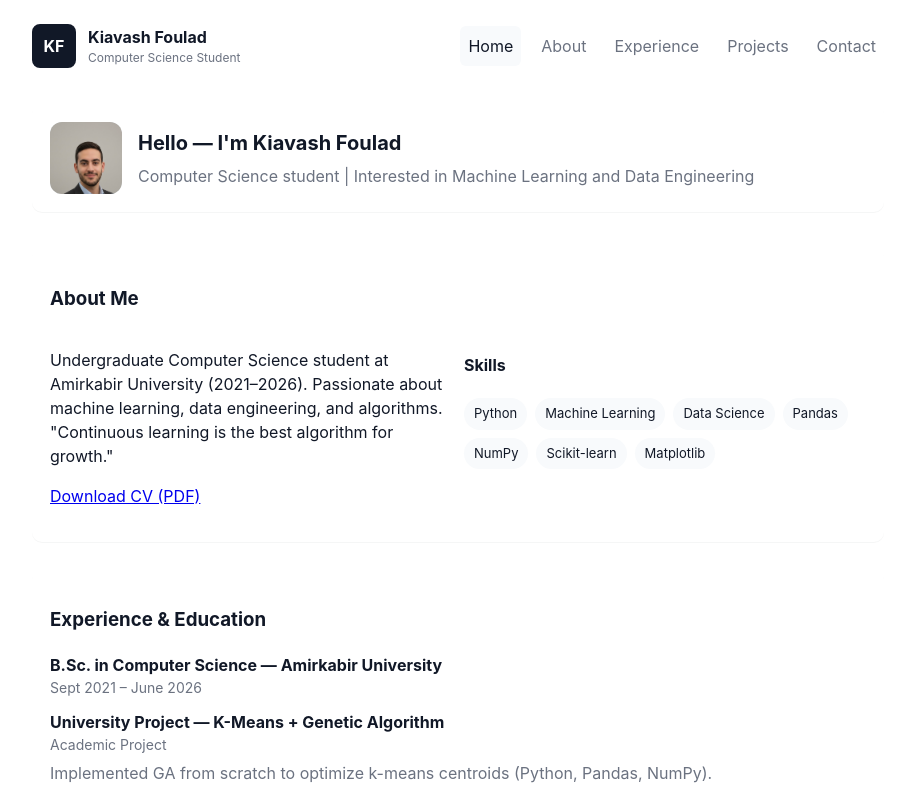
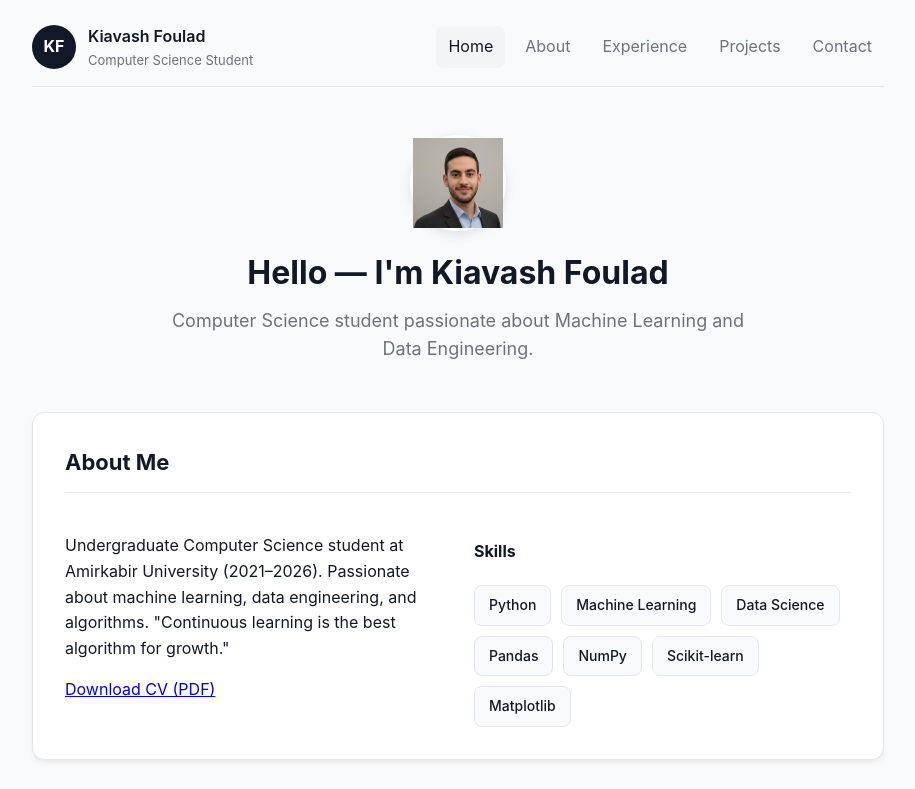
Before and after one commit to kiafoulad/personal-website, a plain HTML site: page index.html in a window 1280 px wide. Shown: the top 789 px of the page, without its empty margins (182-1097 px from the left). Drawn offline with Linux system fonts and the light colour scheme; no server answers.

Commit message:
Update index.html

```diff
--- a/index.html
+++ b/index.html
@@ -9,172 +9,177 @@
   <style>
     :root {
       --bg: #ffffff;
+      --page-bg: #f9fafb; /* New: A very light gray for the page background */
+      --border-color: #e5e7eb; /* New: A consistent border color */
       --muted: #6b7280;
       --accent: #111827;
-      --card: #f8fafc;
+      --card-bg: var(--bg);
     }
     * { box-sizing: border-box; }
     html { scroll-behavior: smooth; }
     html, body {
-      height: 100%;
       margin: 0;
+      padding: 0;
       font-family: Inter, system-ui, -apple-system, 'Segoe UI', Roboto, 'Helvetica Neue', Arial;
+      background-color: var(--page-bg); /* Use the new page background */
     }
     body {
-      background: var(--bg);
       color: var(--accent);
-      line-height: 1.5;
+      line-height: 1.6; /* Slightly increased line-height for readability */
     }
     .container {
       max-width: 900px;
       margin: 0 auto;
       padding: 24px;
     }
+
+    /* --- Header Styling --- */
     header {
       display: flex;
       align-items: center;
       justify-content: space-between;
       gap: 12px;
+      padding-bottom: 16px; /* Spacing below the header */
+      border-bottom: 1px solid var(--border-color); /* Separator line */
+      margin-bottom: 32px;
     }
-    .brand {
-      display: flex;
-      align-items: center;
-      gap: 12px;
-    }
+    .brand { display: flex; align-items: center; gap: 12px; }
     .logo {
       width: 44px;
       height: 44px;
-      border-radius: 8px;
-      background: #111827;
-      color: #fff;
+      border-radius: 50%; /* Make logo background circular */
+      background: var(--accent);
+      color: var(--bg);
       display: grid;
       place-items: center;
       font-weight: 700;
     }
-    .font-bold { font-weight: 700; }
-    .subtitle {
-      font-size: 12px;
-      color: var(--muted);
-    }
-    nav { display: flex; gap: 12px; }
+    .font-bold { font-weight: 600; } /* Adjusted weight for modern look */
+    .subtitle { font-size: 13px; color: var(--muted); }
+    nav { display: flex; gap: 8px; }
     nav a {
       text-decoration: none;
       color: var(--muted);
-      padding: 8px;
-      border-radius: 6px;
+      padding: 8px 12px;
+      border-radius: 8px;
+      transition: color 0.2s ease, background-color 0.2s ease; /* Smooth transition */
     }
     nav a.active, nav a:hover {
       color: var(--accent);
-      background: var(--card);
+      background-color: #f3f4f6; /* A lighter hover effect */
     }
     .hamburger {
       display: none;
       border: 0;
       background: transparent;
-      font-size: 20px;
+      font-size: 24px;
       cursor: pointer;
     }
+
+    /* --- Hero Section --- */
     .hero {
-      display: grid;
-      grid-template-columns: 72px 1fr;
-      gap: 16px;
+      display: flex; /* Changed to flex for better alignment */
+      flex-direction: column;
       align-items: center;
-      margin: 36px 0;
+      text-align: center;
+      margin: 48px 0;
     }
     .avatar {
-      width: 72px;
-      height: 72px;
-      border-radius: 12px;
-      overflow: hidden;
-      background: #e6eef5;
-      display: grid;
-      place-items: center;
+      width: 96px; /* Larger avatar */
+      height: 96px;
+      border-radius: 50%; /* Circular avatar */
+      border: 3px solid var(--bg);
+      box-shadow: 0 4px 12px rgba(0, 0, 0, 0.1);
+      margin-bottom: 16px;
     }
-    .avatar img {
-      width: 100%;
-      height: 100%;
-      object-fit: cover;
+    .avatar img { width: 100%; height: 100%; object-fit: cover; }
+    h1 { margin: 0; font-size: 32px; font-weight: 700; }
+    p.lead { margin: 8px 0 0; color: var(--muted); font-size: 18px; max-width: 600px; }
+
+    /* --- Section Card Styling (The main improvement) --- */
+    section {
+      background: var(--card-bg);
+      border: 1px solid var(--border-color);
+      border-radius: 12px; /* Softer corners */
+      padding: 32px; /* More internal spacing */
+      margin-bottom: 32px; /* More space between sections */
+      box-shadow: 0 4px 6px -1px rgba(0, 0, 0, 0.05), 0 2px 4px -2px rgba(0, 0, 0, 0.05); /* Professional soft shadow */
     }
-    h1 { margin: 0; font-size: 20px; }
-    p.lead {
-      margin: 6px 0 0;
-      color: var(--muted);
+    section h3 {
+      font-size: 22px;
+      margin: 0 0 24px 0; /* More space below the heading */
+      padding-bottom: 12px;
+      border-bottom: 1px solid var(--border-color);
     }
-    section {
-      margin: 28px 0;
-      padding: 18px;
+
+    .grid { display: grid; grid-template-columns: 1fr 1fr; gap: 32px; }
+    .skills { display: flex; flex-wrap: wrap; gap: 10px; }
+    .skill {
+      padding: 8px 14px;
+      border-radius: 8px;
+      background: var(--page-bg);
+      font-size: 14px;
+      font-weight: 500;
+      border: 1px solid var(--border-color);
+      transition: background-color 0.2s ease;
+    }
+    .skill:hover { background-color: #e5e7eb; }
+
+    /* --- Experience & Projects --- */
+    .experience-item { margin-bottom: 24px; }
+    .experience-item:last-child { margin-bottom: 0; }
+    .experience-item-date { color: var(--muted); font-size: 14px; }
+    .experience-item-desc { margin-top: 6px; color: var(--muted); }
+
+    .projects { display: grid; grid-template-columns: repeat(2, 1fr); gap: 16px; }
+    .proj {
+      background-color: var(--page-bg);
+      padding: 16px;
       border-radius: 10px;
-      background: #fff;
-      box-shadow: 0 1px 0 rgba(16, 24, 40, 0.04);
+      border: 1px solid var(--border-color);
+      transition: transform 0.2s ease, box-shadow 0.2s ease; /* Smooth hover effects */
     }
-    .grid {
-      display: grid;
-      grid-template-columns: 1fr 1fr;
-      gap: 12px;
+    .proj:hover {
+      transform: translateY(-4px);
+      box-shadow: 0 8px 15px -3px rgba(0, 0, 0, 0.07), 0 4px 6px -4px rgba(0, 0, 0, 0.07);
     }
-    .skills {
-      display: flex;
-      flex-wrap: wrap;
-      gap: 8px;
-    }
-    .skill {
-      padding: 6px 10px;
-      border-radius: 999px;
-      background: var(--card);
-      font-size: 13px;
-    }
-    .experience-item { margin-bottom: 12px; }
-    .experience-item-date {
-        color: var(--muted);
-        font-size: 14px;
-    }
-    .experience-item-desc {
-        margin-top: 6px;
-        color: var(--muted);
-    }
-    .projects {
-      display: grid;
-      grid-template-columns: repeat(2, 1fr);
-      gap: 12px;
-    }
-    .proj {
-      padding: 12px;
-      border-radius: 8px;
-      background: var(--card);
-    }
-    .proj h4 { margin: 0 0 6px; }
-    .proj p {
-      margin: 0 0 8px;
-      color: var(--muted);
+    .proj h4 { margin: 0 0 8px; font-size: 16px; }
+    .proj p { margin: 0 0 12px; color: var(--muted); font-size: 14px; }
+    .proj a {
       font-size: 14px;
-    }
-    .proj a {
-      font-size: 13px;
       text-decoration: none;
       color: var(--accent);
+      font-weight: 500;
     }
-    footer {
-      margin: 28px 0;
-      text-align: center;
-      color: var(--muted);
-      font-size: 14px;
+    .proj a:hover { text-decoration: underline; }
+    .fetch-info {
+        text-align: center;
+        margin-top: 24px;
+        color: var(--muted);
+        font-size: 13px;
     }
+
+    footer { padding: 32px 0; text-align: center; color: var(--muted); font-size: 14px; }
+
+    /* --- Responsive Design --- */
     @media (max-width: 720px) {
       .grid, .projects { grid-template-columns: 1fr; }
-      .hero { grid-template-columns: 72px 1fr; }
+      section { padding: 24px; }
+      h1 { font-size: 28px; }
+      p.lead { font-size: 16px; }
       .hamburger { display: block; }
       nav {
         display: none;
         flex-direction: column;
         position: absolute;
         top: 80px;
-        left: 0;
-        right: 0;
-        margin: 0 24px;
-        background-color: var(--bg);
+        left: 24px;
+        right: 24px;
+        background-color: var(--card-bg);
         padding: 12px;
         border-radius: 8px;
-        box-shadow: 0 4px 6px -1px rgba(0, 0, 0, 0.1);
+        border: 1px solid var(--border-color);
+        box-shadow: 0 10px 15px -3px rgba(0,0,0,.1), 0 4px 6px -4px rgba(0,0,0,.1);
         z-index: 10;
       }
       nav a { padding: 12px; }
@@ -204,13 +209,13 @@
     </header>
 
     <main>
-      <section id="home" class="hero">
+      <section id="home" class="hero" style="border: none; box-shadow: none; background: none; padding: 0;">
         <div class="avatar">
           <img src="Resume_Photo.JPG" alt="avatar" />
         </div>
         <div>
           <h1>Hello — I'm Kiavash Foulad</h1>
-          <p class="lead">Computer Science student | Interested in Machine Learning and Data Engineering</p>
+          <p class="lead">Computer Science student passionate about Machine Learning and Data Engineering.</p>
         </div>
       </section>
 
@@ -218,28 +223,25 @@
         <h3>About Me</h3>
         <div class="grid">
           <div>
-            <p id="about-text">Undergraduate Computer Science student at Amirkabir University (2021–2026). Passionate about machine learning, data engineering, and algorithms. "Continuous learning is the best algorithm for growth."</p>
+            <p>Undergraduate Computer Science student at Amirkabir University (2021–2026). Passionate about machine learning, data engineering, and algorithms. "Continuous learning is the best algorithm for growth."</p>
             <p><a href="./Kiavash_Foulad.pdf" download>Download CV (PDF)</a></p>
           </div>
           <div>
             <h4>Skills</h4>
-            <div class="skills" id="skills">
-            </div>
+            <div class="skills" id="skills"></div>
           </div>
         </div>
       </section>
 
       <section id="experience">
         <h3>Experience & Education</h3>
-        <div id="experience-list">
-        </div>
+        <div id="experience-list"></div>
       </section>
 
       <section id="projects">
         <h3>Projects</h3>
-        <div class="projects" id="projects-grid">
-        </div>
-        <p style="margin-top:10px;color:var(--muted);font-size:13px">Projects are fetched live from GitHub (username: <strong>kiafoulad</strong>)</p>
+        <div class="projects" id="projects-grid"></div>
+        <p class="fetch-info">Projects are fetched live from GitHub (username: <strong>kiafoulad</strong>)</p>
       </section>
 
       <section id="contact">
@@ -293,7 +295,7 @@
       div.innerHTML = `
         <strong class="font-bold">${e.title}</strong>
         <div class="experience-item-date">${e.date}</div>
-        <div class="experience-item-desc">${e.desc}</div>
+        ${e.desc ? `<div class="experience-item-desc">${e.desc}</div>` : ''}
       `;
       expEl.appendChild(div);
     });
@@ -306,7 +308,7 @@
         const grid = document.getElementById('projects-grid');
         const filtered = repos.filter(r => !r.fork).slice(0, 6);
         if (filtered.length === 0) {
-          grid.innerHTML = '<p style="color:var(--muted)">No public repositories found.</p>';
+          grid.innerHTML = '<p>No public repositories found.</p>';
           return;
         }
         filtered.forEach(r => {
@@ -317,7 +319,7 @@
           grid.appendChild(card);
         });
       } catch (err) {
-        document.getElementById('projects-grid').innerHTML = `<p style="color:var(--muted)">Failed to load projects: ${err.message}</p>`;
+        document.getElementById('projects-grid').innerHTML = `<p>Failed to load projects: ${err.message}</p>`;
       }
     }
     loadProjects();
```
